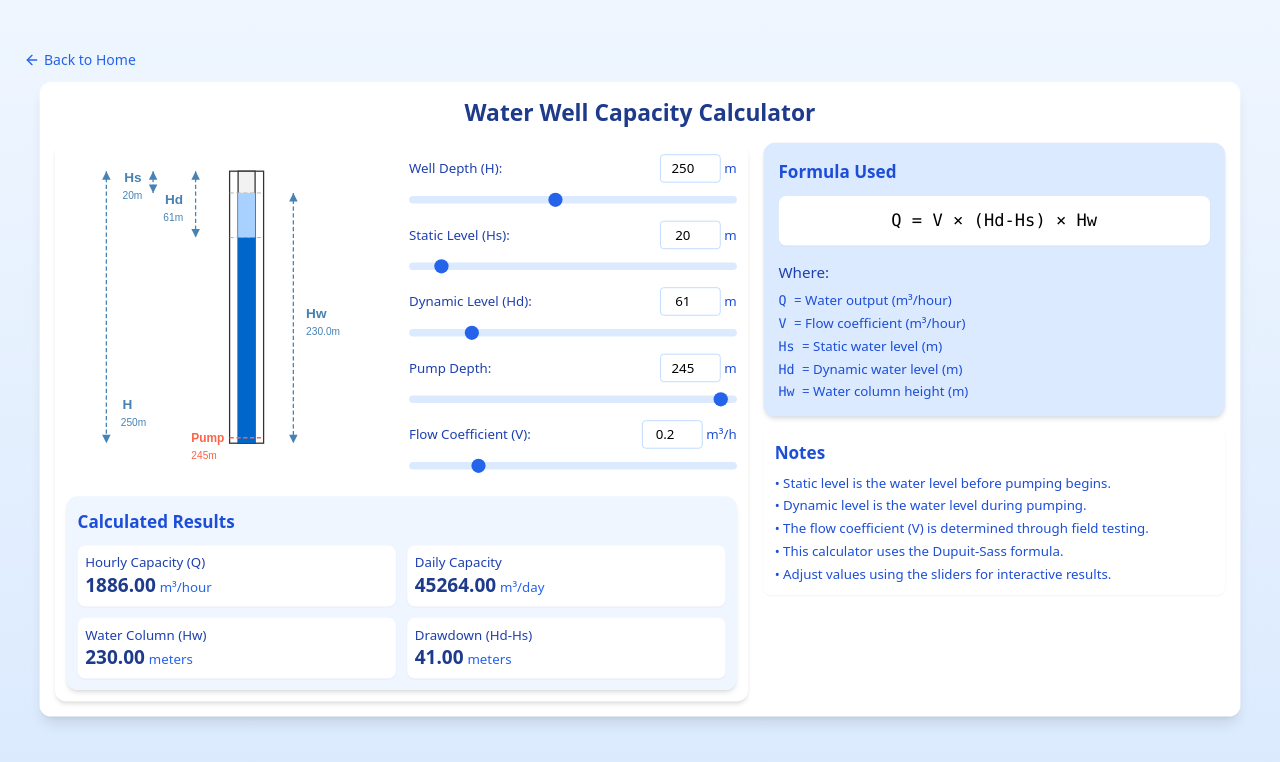
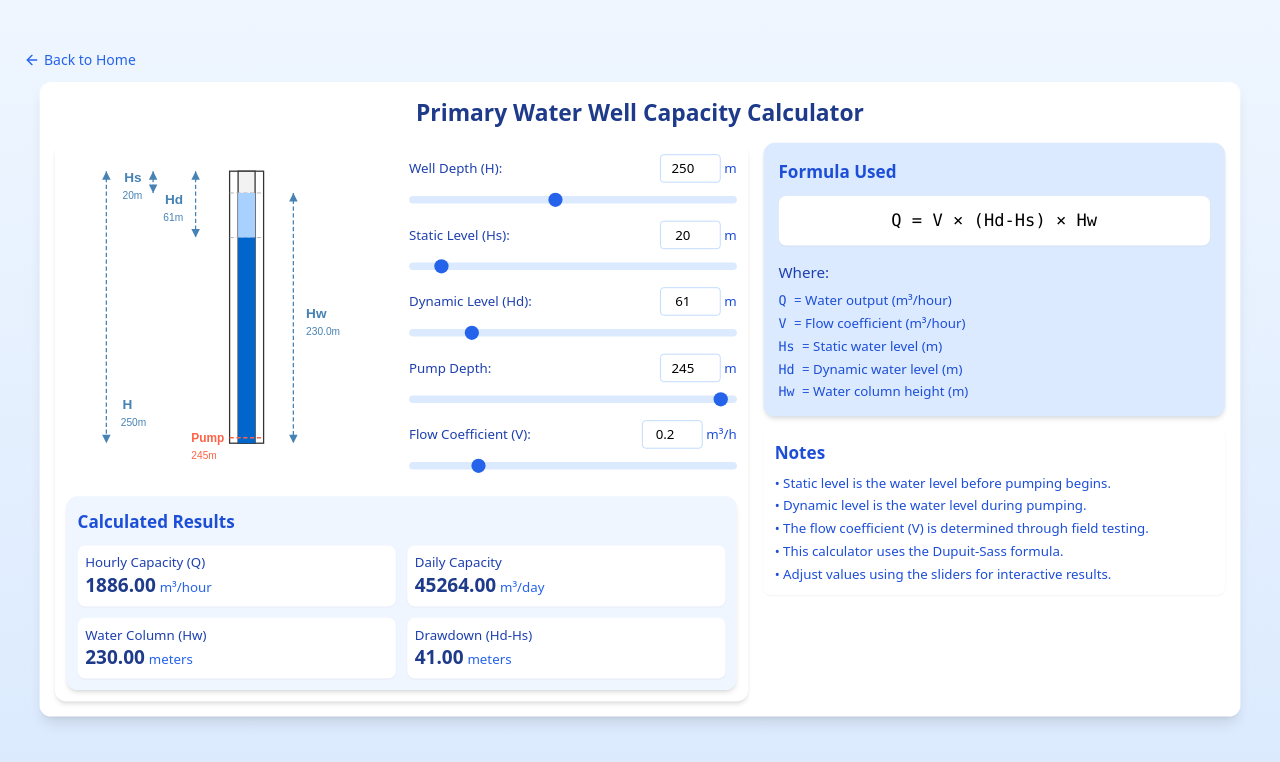
Before and after one commit to halobartku/primary-water, a React (Vite) app: page /flow in a window 1280 px wide. Shown: the top 762 px of the page. Built offline with nearby package versions, Linux system fonts and the light colour scheme.

Commit message:
Fix Calculator boundaries

```diff
--- a/src/components/InteractiveWellCalculator.tsx
+++ b/src/components/InteractiveWellCalculator.tsx
@@ -73,7 +73,7 @@ export const InteractiveWellCalculator = () => {
       </div>
 
       <div className="bg-white rounded-xl shadow-lg max-w-7xl mx-auto w-full p-4 overflow-hidden scale-95 transform origin-top">
-        <h2 className="text-xl md:text-2xl font-bold text-blue-900 mb-4 text-center">Water Well Capacity Calculator</h2>
+        <h2 className="text-xl md:text-2xl font-bold text-blue-900 mb-4 text-center">Primary Water Well Capacity Calculator</h2>
 
         <div className="flex flex-col lg:flex-row gap-4 items-start justify-center">
           {/* Left side: Interactive diagram with sliders */}
```
